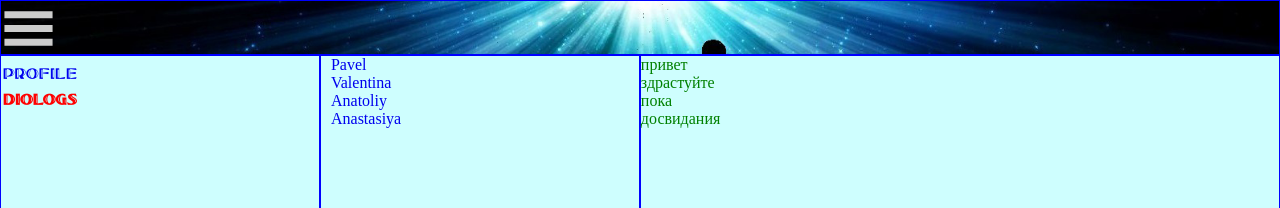
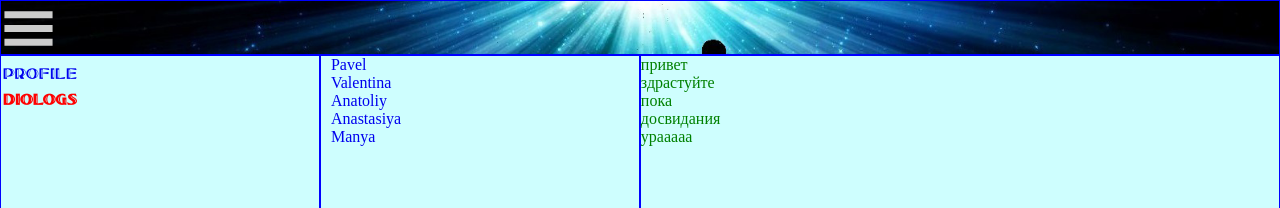
Before and after one commit to loginVeb/vvv, a React (Create React App) app: page /diologs in a window 1280 px wide. Shown: the top 208 px of the page. Built offline with nearby package versions, Linux system fonts and the light colour scheme.

Commit message:
функция map()

```diff
--- a/src/5main/diologs/messages/messages.jsx
+++ b/src/5main/diologs/messages/messages.jsx
@@ -22,14 +22,15 @@ let massageData = [
 {id:1, massage:'здрастуйте'},
 {id:2, massage:'пока'},
 {id:3, massage:'досвидания'},
+{id:3, massage:'урааааа'},
 ]
+
+let massageDataMap = massageData.map((el) =>{return <div id={el.id}> {el.massage} </div>
+  });
 
   return (
 <SMessages>
-  <div id={massageData[0].id}>{massageData[0].massage}</div>
-  <div id={massageData[1].id}>{massageData[1].massage}</div>
-  <div id={massageData[2].id}>{massageData[2].massage}</div>
-  <div id={massageData[3].id}>{massageData[3].massage}</div>
+{massageDataMap}
  </SMessages>
   );
 };
--- a/src/5main/diologs/user/user.jsx
+++ b/src/5main/diologs/user/user.jsx
@@ -13,21 +13,21 @@ border: solid 0.2px blue ;
 
 const Users = () => {
 
-
 let diologsData = [
-{id:1, name:'Pavel'},
-{id:2, name:'Valentina '},
-{id:3, name:'Anatoliy'},
-{id:4, name:'Anastasiya'},
+{id:0, name:'Pavel'},
+{id:1, name:'Valentina '},
+{id:2, name:'Anatoliy'},
+{id:3, name:'Anastasiya'},
+{id:4, name:'Manya'},
 ];
 
+let diologsDataNev = diologsData.map((el) => {
+return <NameUser name={el.name} id={el.id}/>
+});
 
 return (
 <SUsers>
-<NameUser name={diologsData[0].name} id={diologsData[0].id} />
-<NameUser name={diologsData[1].name} id=   {diologsData[1].id} />
-<NameUser name={diologsData[2].name} id={diologsData[2].id} />
-<NameUser name={diologsData[3].name} id={diologsData[3].id}/>
+{diologsDataNev}
  </SUsers>
   );
 };
--- a/src/5main/profile/myPosts/myPosts.jsx
+++ b/src/5main/profile/myPosts/myPosts.jsx
@@ -16,15 +16,19 @@ font-family:'tucsononewoff2';
 let postData = [
 {id:0, massage:'как дела друг', likeCount:152},
 {id:1, massage:'нормально', likeCount:15},
-]
+{id:2, massage:'урв', likeCount:100},
+];
+
+let postDataNev = postData.map((el) => {
+ return <Post message={el.massage} likeCount={el.likeCount} id={el.id}/>
+});
 
   return (
 <SMyPosts>
    <textarea>text</textarea>
    <button>add post</button>
     <div>
-   <Post message={postData[0].massage} likeCount={postData[0].likeCount} id={postData[0].id}/>
-     <Post message={postData[1].massage} likeCount={postData[1].likeCount} id={postData[1].id}/>
+   {postDataNev}
 </div>
 </SMyPosts>
   );
```
